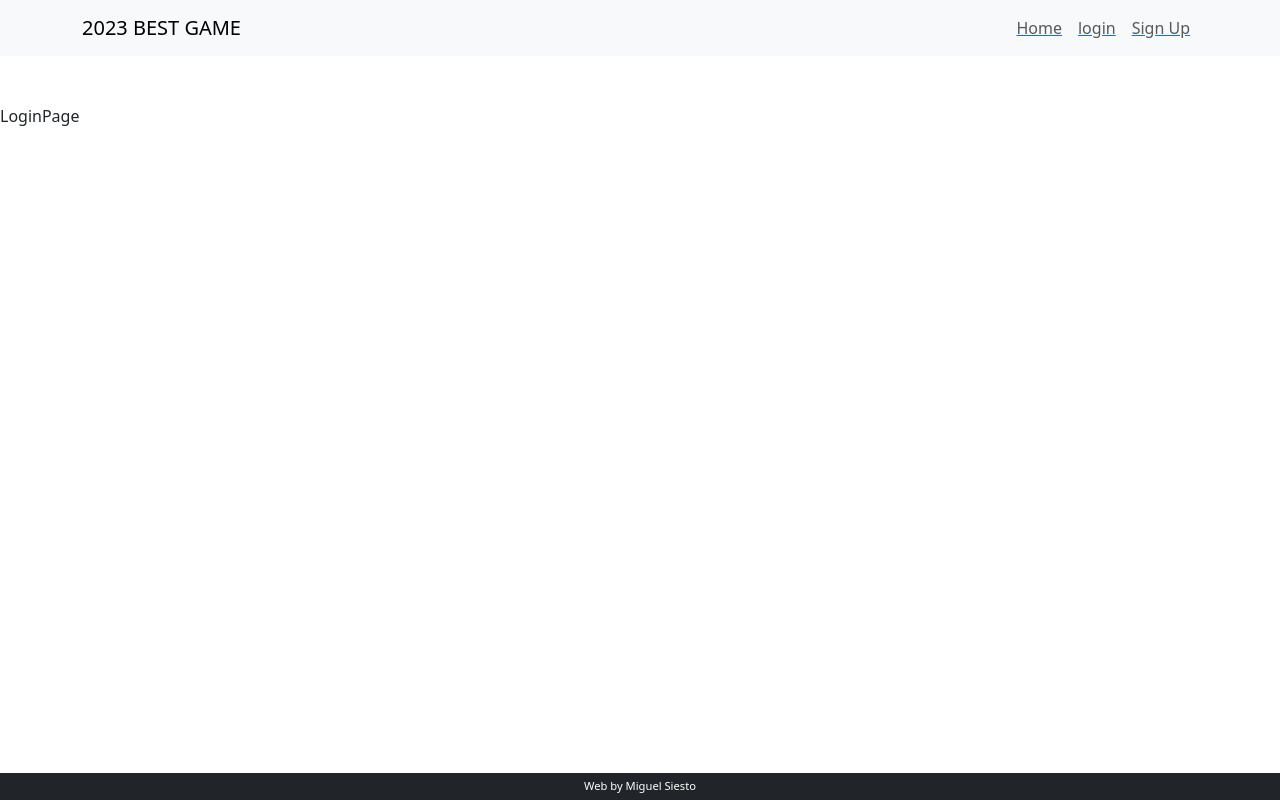
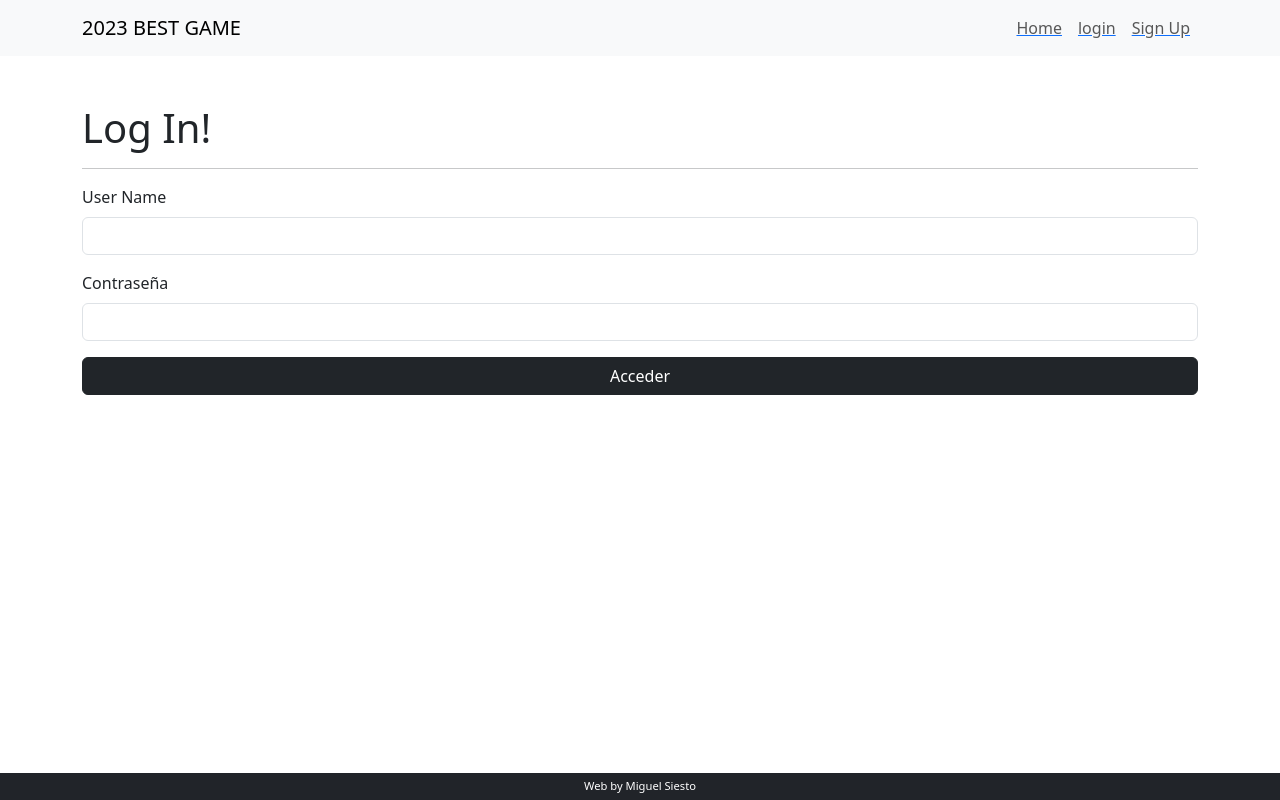
Before and after one commit to MSiestoGarabana/technical_attomo_client, a React (Vite) app: page /login in a window 1280 px wide. Built offline with nearby package versions, Linux system fonts and the light colour scheme.

Commit message:
connecting login and server

```diff
--- a/src/components/GameList/GameList.jsx
+++ b/src/components/GameList/GameList.jsx
@@ -2,7 +2,6 @@ import { Col, Row } from "react-bootstrap";
 import GameCard from "../GameCard/GameCard";
 
 const GamesList = ({ games }) => {
-  console.log("Games from gameslist", games);
   return (
     <Row>
       {games.map((game) => {
--- /dev/null
+++ b/src/components/LoginForm/LoginForm.jsx
@@ -0,0 +1,66 @@
+import { useState } from "react";
+import { Form, Button } from "react-bootstrap";
+import authService from "./../../services/auth.services";
+import { useNavigate } from "react-router-dom";
+
+import "./LoginForm.css";
+
+function LoginForm() {
+  const [loginData, setLoginData] = useState({
+    username: "",
+    password: "",
+  });
+
+  const navigate = useNavigate();
+
+  const handleInputChange = (e) => {
+    const { value, name } = e.target;
+    setLoginData({ ...loginData, [name]: value });
+  };
+
+  const handleSubmit = (e) => {
+    e.preventDefault();
+
+    authService
+      .login(loginData)
+      .then(({ data }) => {
+        console.log("RESPUESTA", data);
+        navigate("/");
+      })
+      .catch((err) => console.log(err));
+  };
+
+  const { password, username } = loginData;
+
+  return (
+    <Form onSubmit={handleSubmit} id="loginForm__container--body">
+      <Form.Group className="mb-3" controlId="username">
+        <Form.Label id="loginForm__text">User Name</Form.Label>
+        <Form.Control
+          type="username"
+          value={username}
+          onChange={handleInputChange}
+          name="username"
+        />
+      </Form.Group>
+
+      <Form.Group className="mb-3" controlId="password">
+        <Form.Label id="loginForm__text">Contraseña</Form.Label>
+        <Form.Control
+          type="password"
+          value={password}
+          onChange={handleInputChange}
+          name="password"
+        />
+      </Form.Group>
+
+      <div className="d-grid">
+        <Button variant="dark" type="submit">
+          Acceder
+        </Button>
+      </div>
+    </Form>
+  );
+}
+
+export default LoginForm;
--- a/src/pages/LoginPage/LoginPage.jsx
+++ b/src/pages/LoginPage/LoginPage.jsx
@@ -1,8 +1,18 @@
 import React from "react";
-import "./LoginPage";
-
+import { Container, Row, Col } from "react-bootstrap";
+import LoginForm from "../../components/LoginForm/LoginForm";
 const LoginPage = () => {
-  return <div>LoginPage</div>;
+  return (
+    <Container>
+      <Row>
+        <Col>
+          <h1>Log In!</h1>
+          <hr />
+          <LoginForm />
+        </Col>
+      </Row>
+    </Container>
+  );
 };
 
 export default LoginPage;
--- a/src/services/auth.services.js
+++ b/src/services/auth.services.js
@@ -20,11 +20,11 @@ class AuthService {
   signup(userData) {
     return this.api.post("/signup", userData);
   }
+
+  login(userData) {
+    return this.api.post("/login", userData);
+  }
   /*
-    login( userData ) {
-        return this.api.post('/login', userData)
-    }
-
     verify = token => {
         return this.api.get('/verify', { headers: { Authorization: `Bearer ${token}` }})
     } */
```
Also changed, not shown: src/components/LoginForm/LoginForm.css (added).
